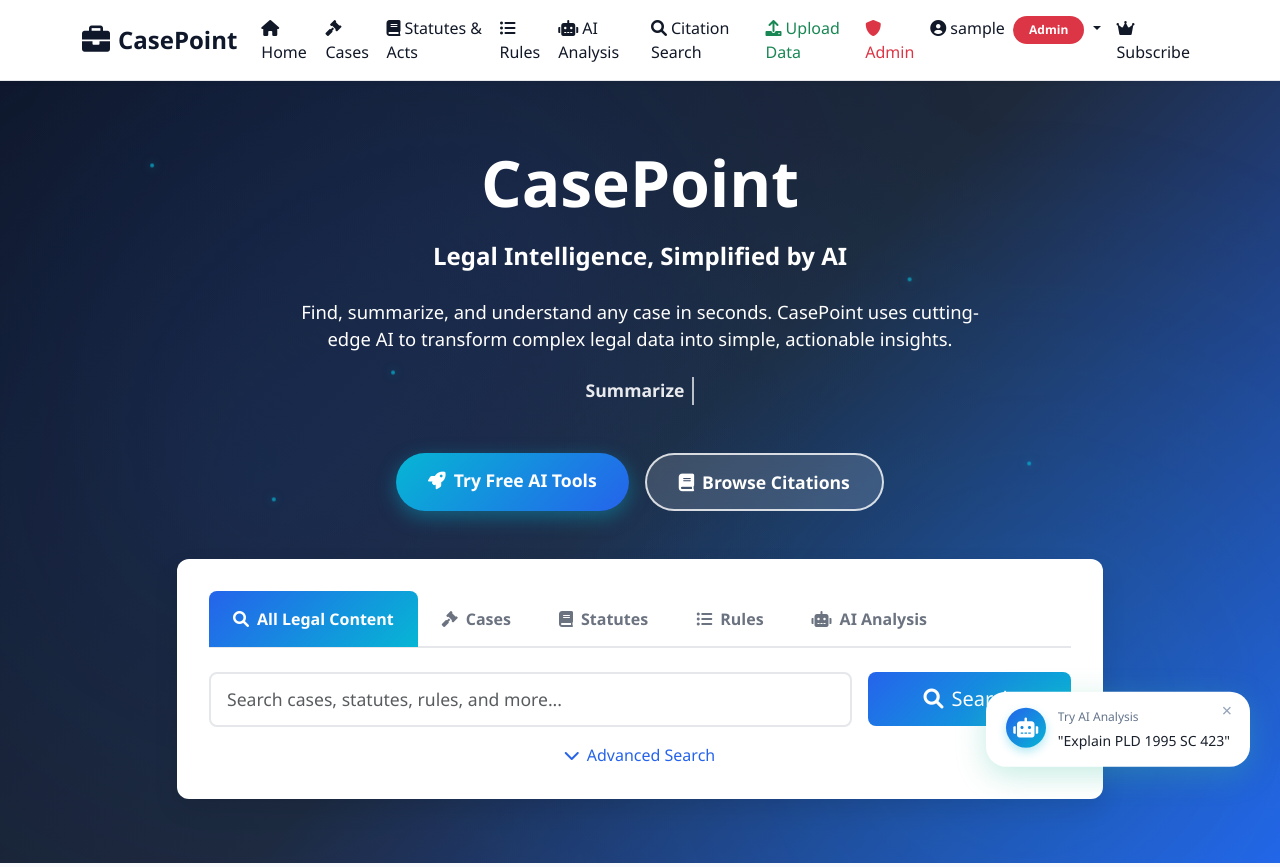
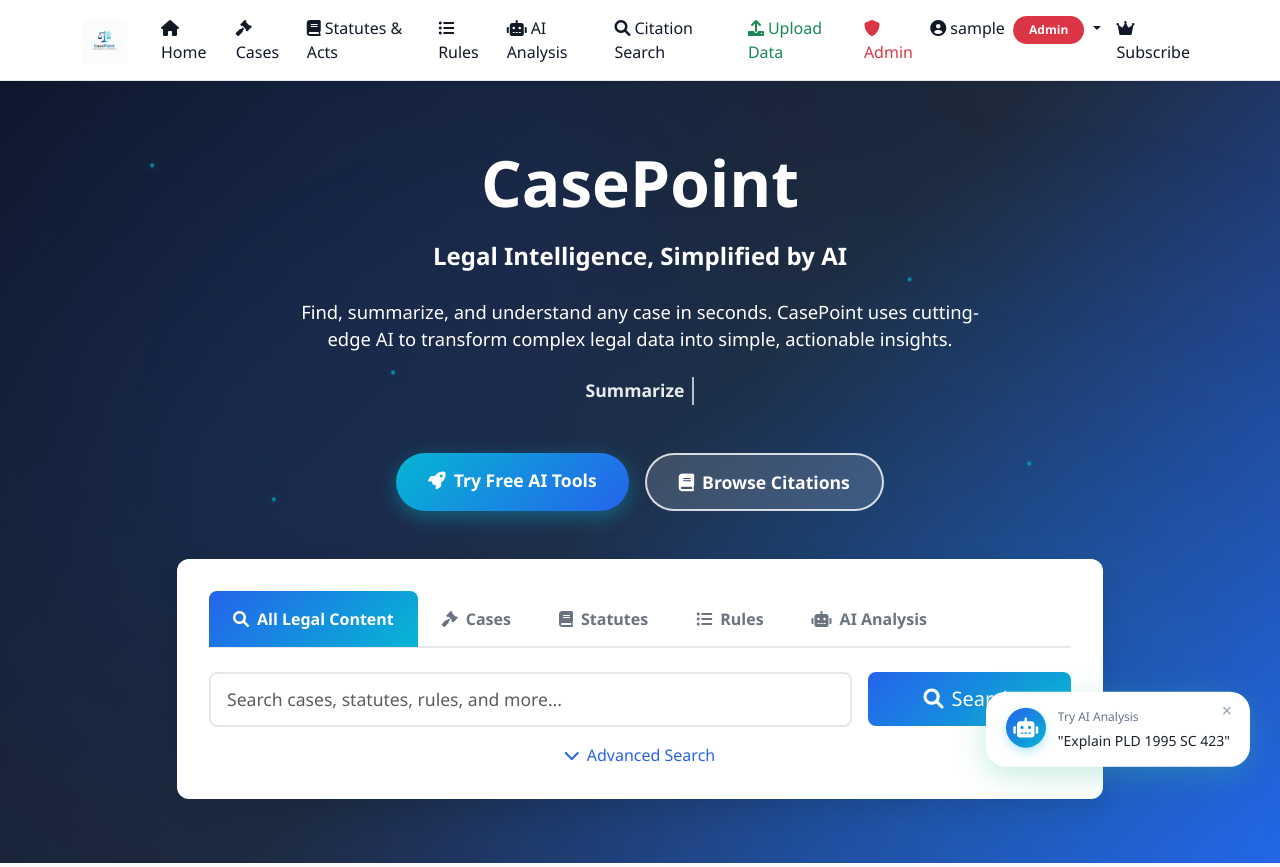
Before and after one commit to Rayhanehmad/CasePoint, a Flask app: page / in a window 1280 px wide. Shown: the top 867 px of the page. Run offline with Flask 3, Linux system fonts and the light colour scheme; the visitor is signed in with stand-in values (Sample User, id 1); some libraries are stand-ins or nearby versions.

Commit message:
Add company logo to the top header of the application
Updated templates/base.html to replace the text logo with an image logo, and added the logo image to the static directory.

Replit-Commit-Author: Agent
Replit-Commit-Session-Id: b3916e39-d289-4097-a532-5b1937ae237d
Replit-Commit-Checkpoint-Type: full_checkpoint
Replit-Commit-Event-Id: 77c97c48-3312-4075-8ddd-18ec6599ae29
Replit-Commit-Screenshot-Url: https://storage.googleapis.com/screenshot-production-us-central1/b6f74e4f-d015-4e43-b269-fa726667c59c/b3916e39-d289-4097-a532-5b1937ae237d/UlJBS08

```diff
--- a/templates/base.html
+++ b/templates/base.html
@@ -19,8 +19,7 @@
     <header class="navbar navbar-expand-lg navbar-light bg-white-custom sticky-top">
         <div class="container">
             <a class="navbar-brand fw-bold d-flex align-items-center" href="{{ url_for('home') }}">
-                <i class="fas fa-briefcase me-2" style="font-size: 28px; color: var(--primary-color);"></i>
-                <span class="navbar-brand-text">CasePoint</span>
+                <img src="{{ url_for('static', filename='casepoint-logo.png') }}" alt="CasePoint Logo" style="height: 45px; margin-right: 10px;">
             </a>
 
             <button class="navbar-toggler" type="button" data-bs-toggle="collapse" data-bs-target="#navbarNav">
```
Also changed, not shown: attached_assets/CasePoint.com (Logo)_1762172715257.png (added), chroma_db/chroma.sqlite3, static/casepoint-logo.png (added), 1 other file.
